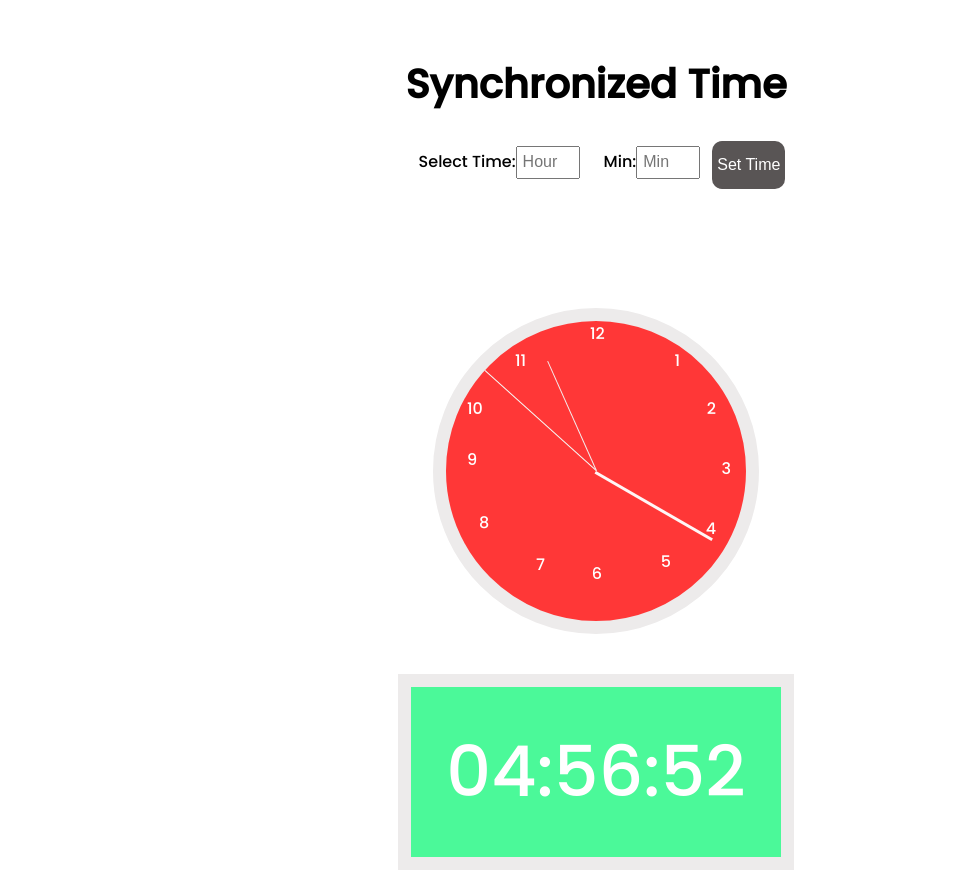
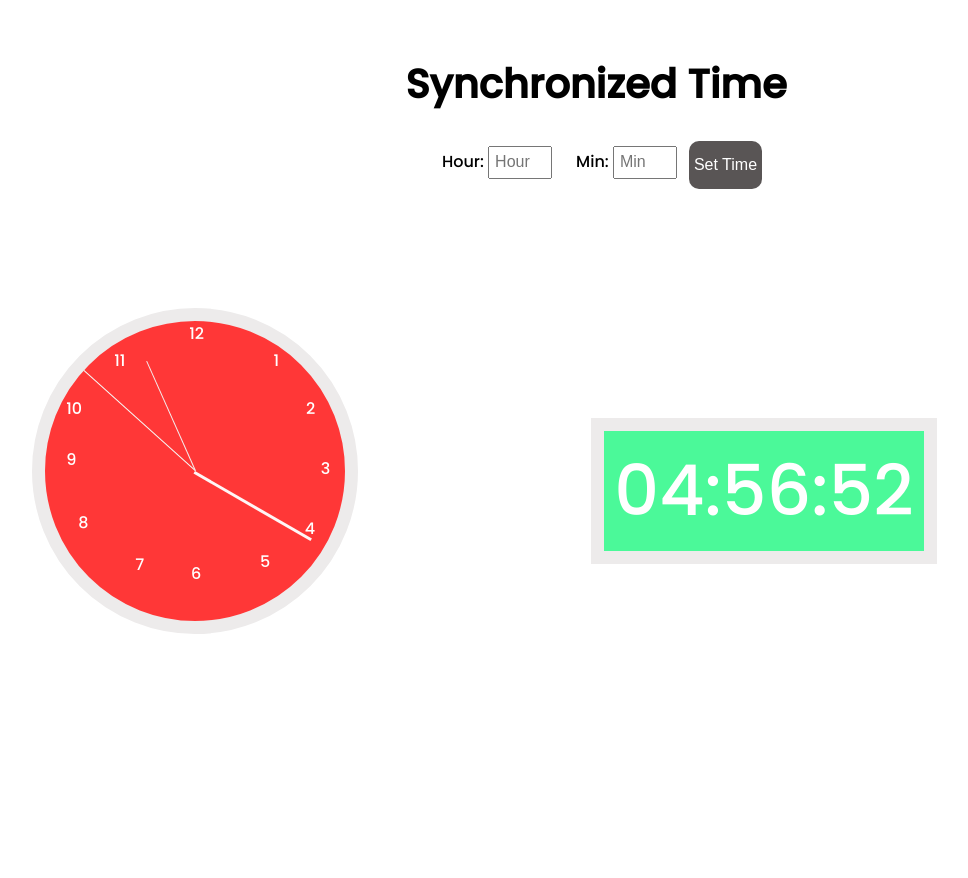
Before and after one commit to maryamshahnawaz/clock-project, a React (Create React App) app: page / in a window 1280 px wide. Shown: the whole page, without its empty margins (44-1012 px from the left). After the commit the page ends 800 px from the top, so only its background shows below. Built offline with nearby package versions, Linux system fonts and the light colour scheme.

Commit message:
code clean up

```diff
--- a/src/AnalogClock.js
+++ b/src/AnalogClock.js
@@ -5,7 +5,7 @@ import DigitalClock from "./DigitalClock";
 
 
 const AnalogClock = ({ timeUpdate, format }) => {
-  //useStates
+
   const [hours, setHours] = useState("");
   const [minutes, setMinutes] = useState("");
   const [seconds, setSeconds] = useState("");
@@ -92,51 +92,39 @@ const AnalogClock = ({ timeUpdate, format }) => {
         <div className="dial hours" style={hoursStyle} />
 
         <span className="number-twelve">
-          {/* <small style={{ fontSize: "10px" }}>12</small> */}
           <span>12</span>
         </span>
         <span className="number-one">
-          {/* <small style={{ fontSize: "10px" }}>1</small> */}
           <span>1</span>
         </span>
         <span className="number-two">
-          {/* <small style={{ fontSize: "10px" }}>2</small> */}
           <span>2</span>
         </span>
         <span className="number-three">
-          {/* <small style={{ fontSize: "10px" }}>3</small> */}
           <span>3</span>
         </span>
         <span className="number-four">
-          {/* <small style={{ fontSize: "10px" }}>4</small> */}
           <span>4</span>
         </span>
         <span className="number-five">
-          {/* <small style={{ fontSize: "10px" }}>5</small> */}
           <span>5</span>
         </span>
         <span className="number-six">
-          {/* <small style={{ fontSize: "10px" }}>6</small> */}
           <span>6</span>
         </span>
         <span className="number-seven">
-          {/* <small style={{ fontSize: "10px" }}>7</small> */}
           <span>7</span>
         </span>
         <span className="number-eight">
-          {/* <small style={{ fontSize: "10px" }}>8</small> */}
           <span>8</span>
         </span>
         <span className="number-nine">
-          {/* <small style={{ fontSize: "10px" }}>9</small> */}
           <span>9</span>
         </span>
-        <span className={"number-ten"}>
-          {/* <small style={{ fontSize: "10px" }}>10</small> */}
+        <span className="number-ten">
           <span>10</span>
         </span>
-        <span className={"number-eleven"}>
-          {/* <small style={{ fontSize: "10px" }}>11</small> */}
+        <span className="number-eleven">
           <span>11</span>
         </span>
       </div>
--- a/src/App.js
+++ b/src/App.js
@@ -32,7 +32,7 @@ function App() {
         <form action="" onSubmit={updateTime}>
           {/* user input for hour */}
           <fieldset>
-            <label htmlFor="hour">Select Time:</label>
+            <label htmlFor="hour">Hour: </label>
             <input
               type="number"
               onChange={handleUserHour}
@@ -44,7 +44,7 @@ function App() {
           </fieldset>
           {/* user input for hour */}
           <fieldset>
-            <label htmlFor="min">Min:</label>
+            <label htmlFor="min">Min: </label>
             <input
               type="number"
               onChange={handleUserMinute}
--- a/src/App.scss
+++ b/src/App.scss
@@ -17,9 +17,15 @@
     padding:0;
     margin:0;
     font-family: 'Poppins', sans-serif;
+
   }
+
   html {
     font-size: 62.5%;
+  }
+
+  body {
+    font-size: 2rem;
   }
 
   h1 {
@@ -41,6 +47,10 @@
     color:#fff;
     padding:5px;
     border-radius: 10px;
+    &:hover {
+      background-color: rgb(160, 152, 152);
+      color:black;
+    }
   }
 
   .wrapper {
@@ -58,26 +68,27 @@
   }
 
   .flex-container {
-    max-width:100%;
     margin-top: 100px;
   }
 
   .clocks {
-    // width: 150px;
     text-align: center;
     display: flex;
-    flex-direction: column;
+    justify-content: space-around;
+    align-items: center;
+    flex-wrap: wrap;
     align-items: center;
     border-radius: 5px;
     margin: 5px;
+    width:100%;
 
 // Digital Clock
     .digital-clocks {
       display:flex;
       justify-content: center;
-      align-items:center ;
-      width:350px;
-      height:150px;
+      align-items:center;
+      width:300px;
+      height:100px;
       padding: 10px;
       font-size: 70px;
       border: solid 13px rgb(237, 235, 235);
```
